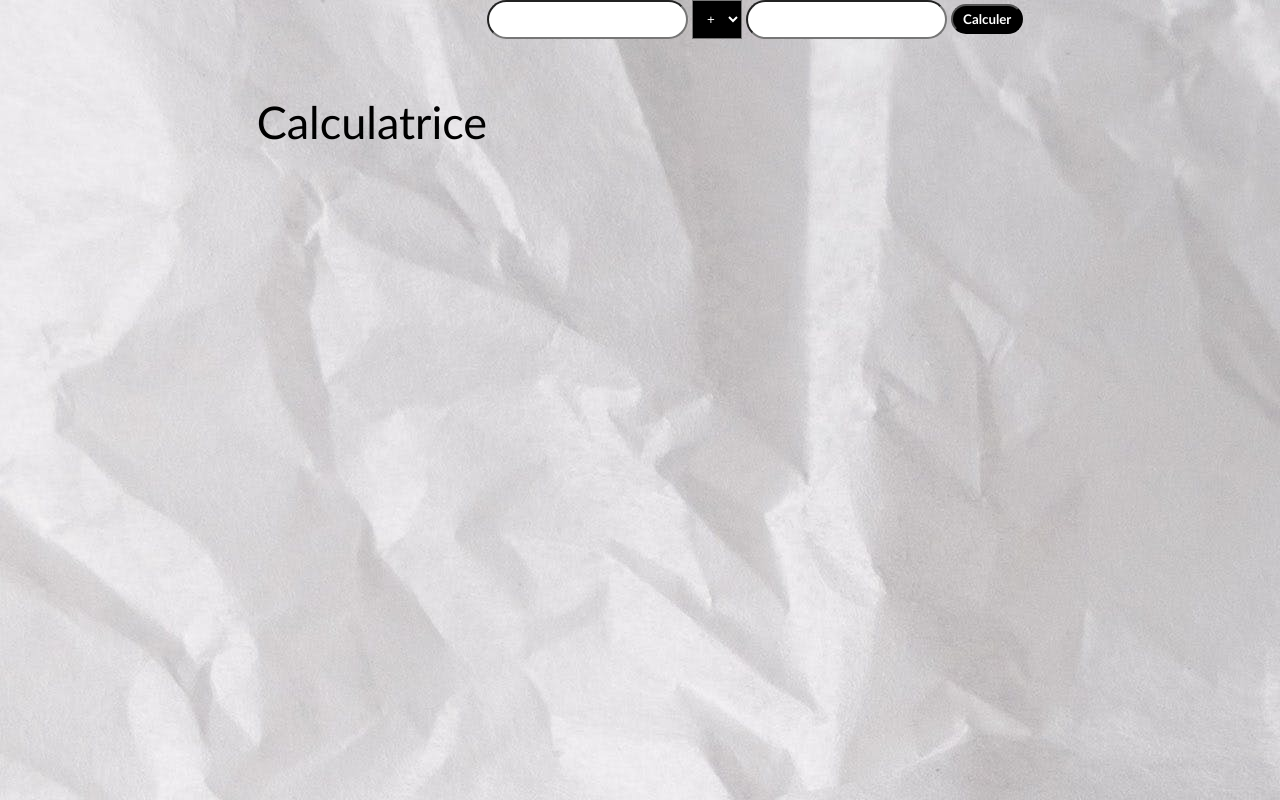
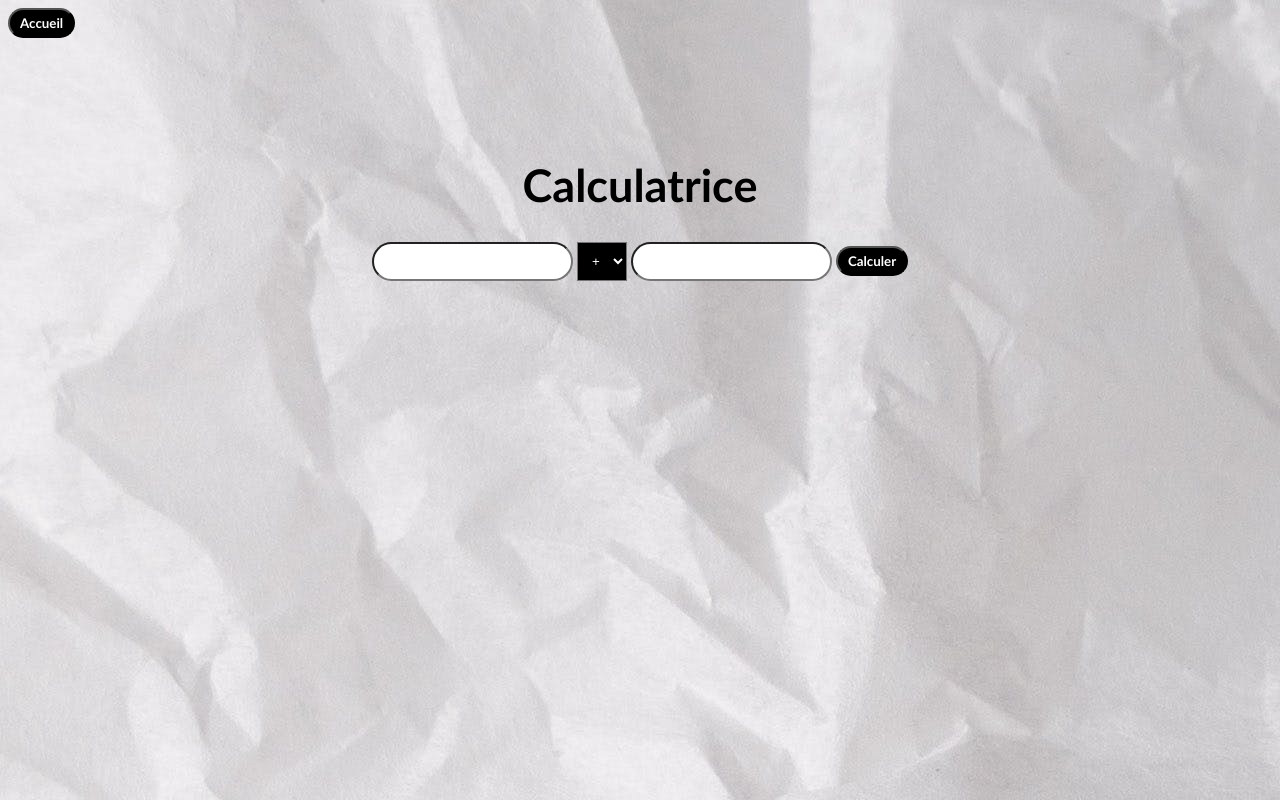
Before and after one commit to MarieG41/javascript-exercises, a plain HTML site: page calculatrice.html in a window 1280 px wide. Drawn offline with Linux system fonts and the light colour scheme.

Commit message:
modifications calc

```diff
--- a/calculatrice.html
+++ b/calculatrice.html
@@ -5,10 +5,10 @@
     <meta name="viewport" content="width=device-width, initial-scale=1.0">
     <title>Calculatrice</title>
     <script defer src="calcul.js"></script>
-    <link rel="stylesheet" href="reset.css">
     <link rel="stylesheet" href="style.css">
 </head>
 <body class="body-calcul">
+    <button class="calcul"><a href="index.html">Accueil</a></button>
     <h1 class="calculatrice">Calculatrice</h1>
     <div class="calcul-form">
         <form action="" method="get">
--- a/style.css
+++ b/style.css
@@ -61,14 +61,19 @@ button{
 
 .body-calcul{
   background-image: url(img/pexels-ron-lach-10526880.jpg);
-  display: flex;
-  justify-content: center;
 }
 
 .calculatrice{
   font-family: 'Trebuchet MS', 'Lucida Sans Unicode', 'Lucida Grande', 'Lucida Sans', Arial, sans-serif;
   font-size: 45px;
   margin-top: 100px;
+  display: flex;
+  justify-content: center;
+}
+
+.calcul-form{
+  display: flex;
+  justify-content: center;
 }
 
 select{
@@ -101,3 +106,10 @@ select:hover{
   color: #000;
   font-weight: bold;
 }
+
+a{
+  font-family: 'Trebuchet MS', 'Lucida Sans Unicode', 'Lucida Grande', 'Lucida Sans', Arial, sans-serif;
+  color: #fff;
+  font-weight: bold;
+  text-decoration: none;
+}
```
Also changed, not shown: index.html (+3 -2 lines).
